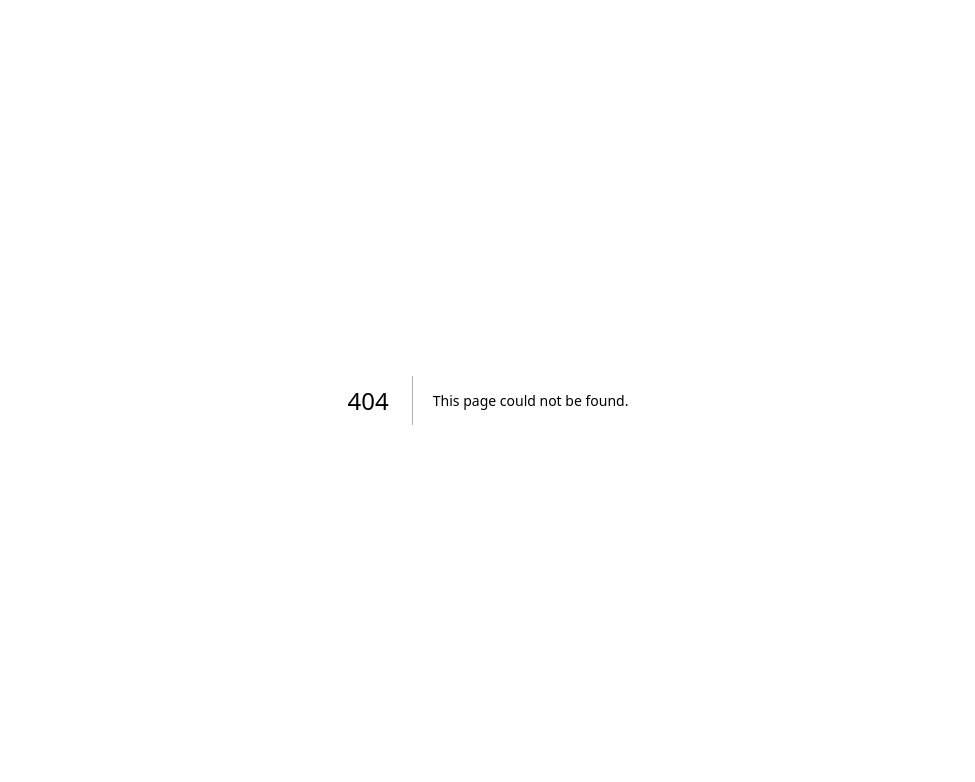
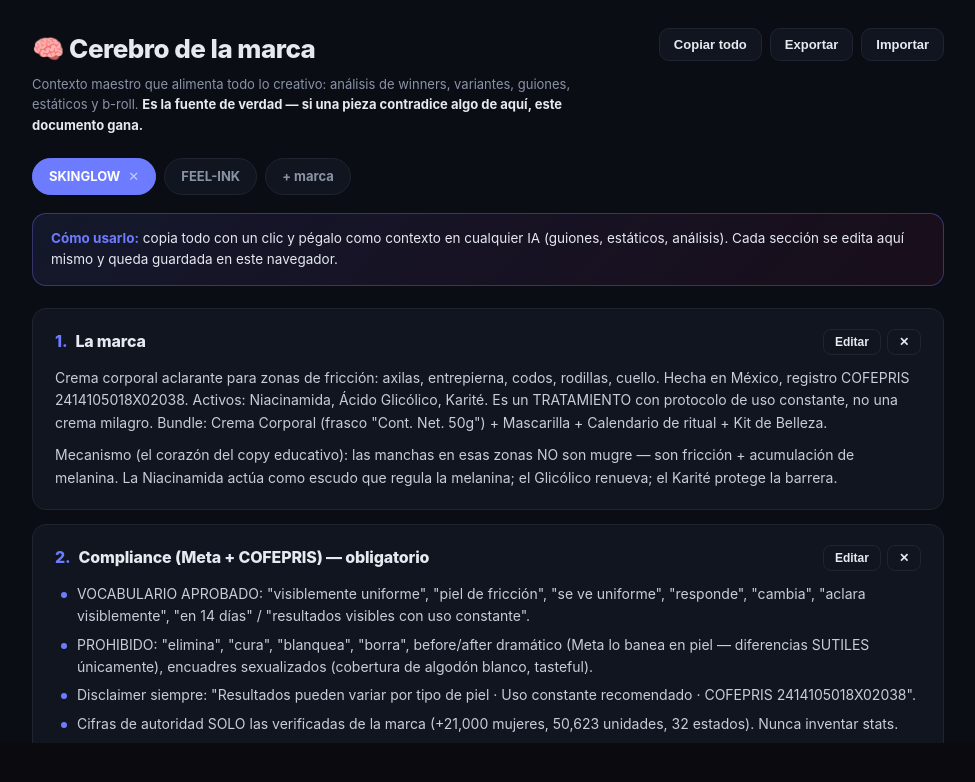
Before and after one commit to lalocmtz/addissector, a Next.js app: page /app/cerebro in a window 1280 px wide. Before the commit this address had no page. Shown: the top 782 px of the page, without its empty margins (152-1127 px from the left). Built offline with nearby package versions, Linux system fonts and the light colour scheme.

Commit message:
Add CerebroPage component with iframe

```diff
--- /dev/null
+++ b/src/app/app/cerebro/page.tsx
@@ -0,0 +1,5 @@
+'use client';
+
+export default function CerebroPage() {
+  return <iframe src="/cerebro-marca.html" title="Cerebro de la marca" style={{ width: '100%', height: 'calc(100vh - 57px)', border: 0, background: '#0A0D14' }} />;
+}
```
